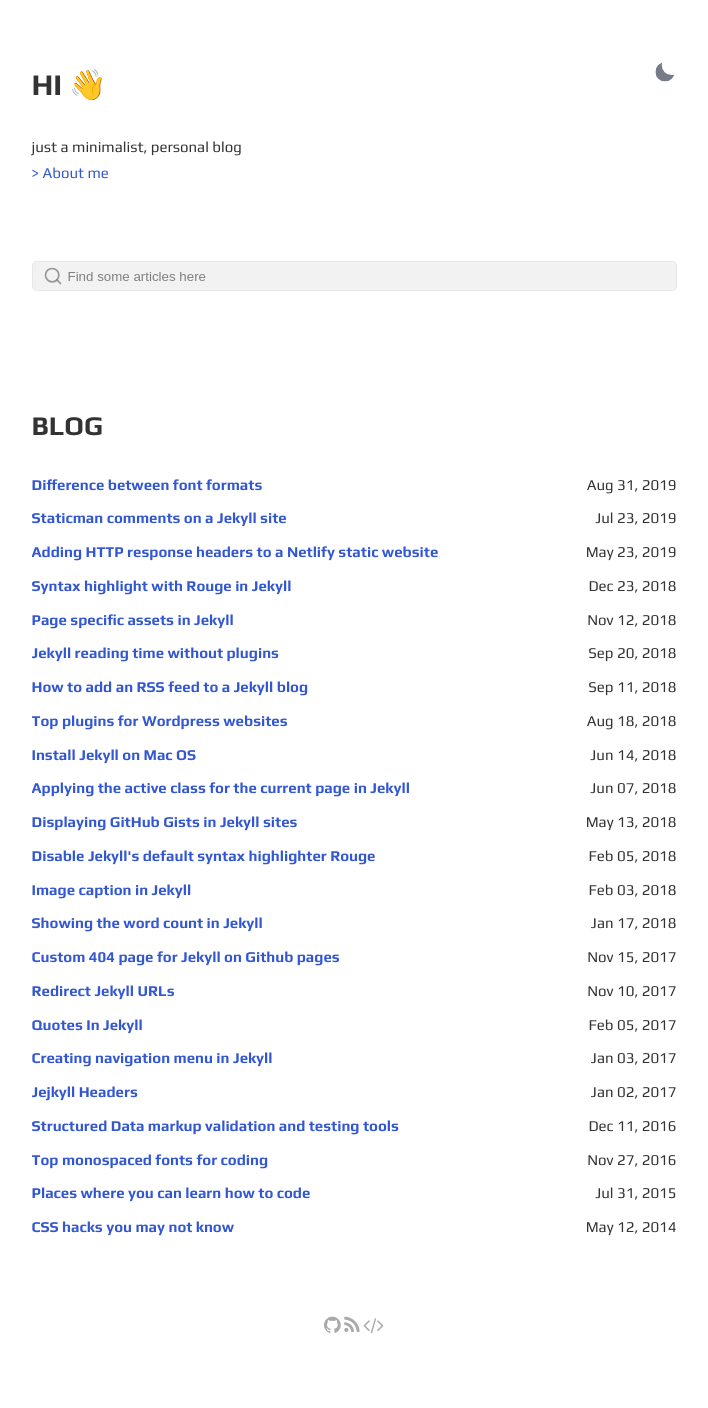
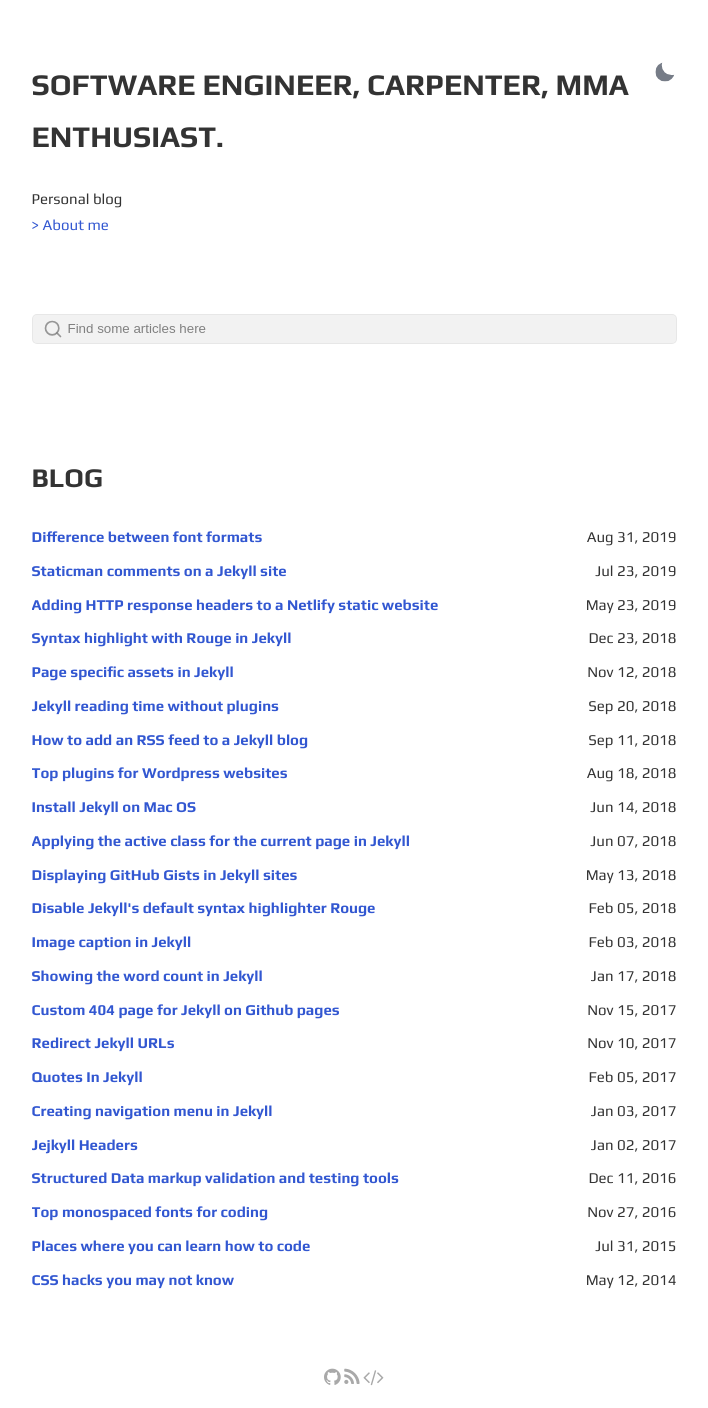
Before and after one commit to nilevmp/nilevmp.github.io, a Jekyll site: the page built from index.html, in a window 1280 px wide. Shown: the whole page, without its empty margins (286-994 px from the left). Built offline with Jekyll 4.4.1, drawn with Linux system fonts in a browser that asks for light colours; before the commit the page ends 1355 px from its top, so only the background shows below that.

Commit message:
edited config

```diff
--- a/_config.yml
+++ b/_config.yml
@@ -1,17 +1,17 @@
-site: Gesko
-title: Gesko
-greetings: Hi 👋
+site: nile
+title: nile
+greetings: Software Engineer, Carpenter, MMA enthusiast.
 description: >-
-  just a minimalist, personal blog
+  Personal blog
 lang: en-US
-timezone:  Europe/Rome
-repo: https://github.com/DavideBri/Gesko # site repo [optional]
+timezone:  Europe/London
+repo: https://github.com/nilevmp/nilevmp.github.io # site repo [optional]
 data-theme: dark # default theme "dark" | "light"
-discus-identifier: powex # replace with your disqus shortname
+discus-identifier: nile # replace with your disqus shortname
 
 author:
-  name: gesko
-  bio: just a minimalist, personal blog
+  name: nile
+  bio: Personal blog
   userpicture:
   username: # general username
   github: # github username
@@ -22,8 +22,8 @@
 googlewebfonts: family=Play:wght@400;700&family=Source+Code+Pro:ital,wght@0,200;0,300;0,400;0,600;0,700;0,900;1,300;1,400;1,500;1,600;1,700;1,900
 
 # URL settings
-url: "https://DavideBri.github.io" # Domain Name of host. [username].github.io for github pages
-baseurl: "/Gesko" # sub folder for jekyll site. only if jekyll site not in root of host. leave blank if not wishd. always add / in front.
+url: "https://nilevmp.github.io" # Domain Name of host. [username].github.io for github pages
+baseurl: "" # sub folder for jekyll site. only if jekyll site not in root of host. leave blank if not wishd. always add / in front.
 permalink: pretty
 
 # local
```
